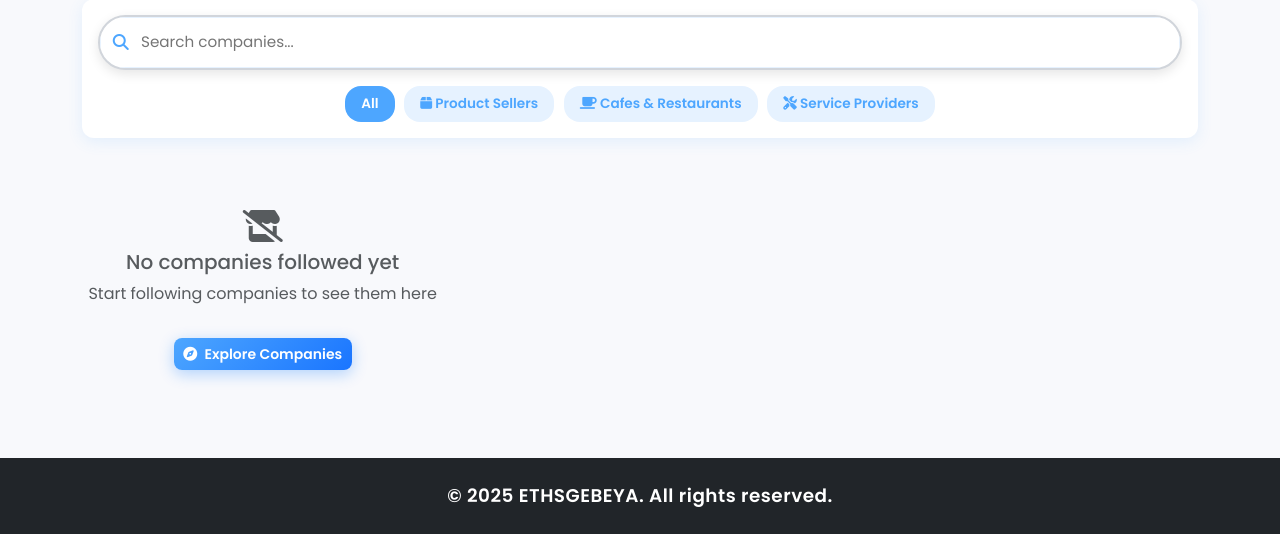
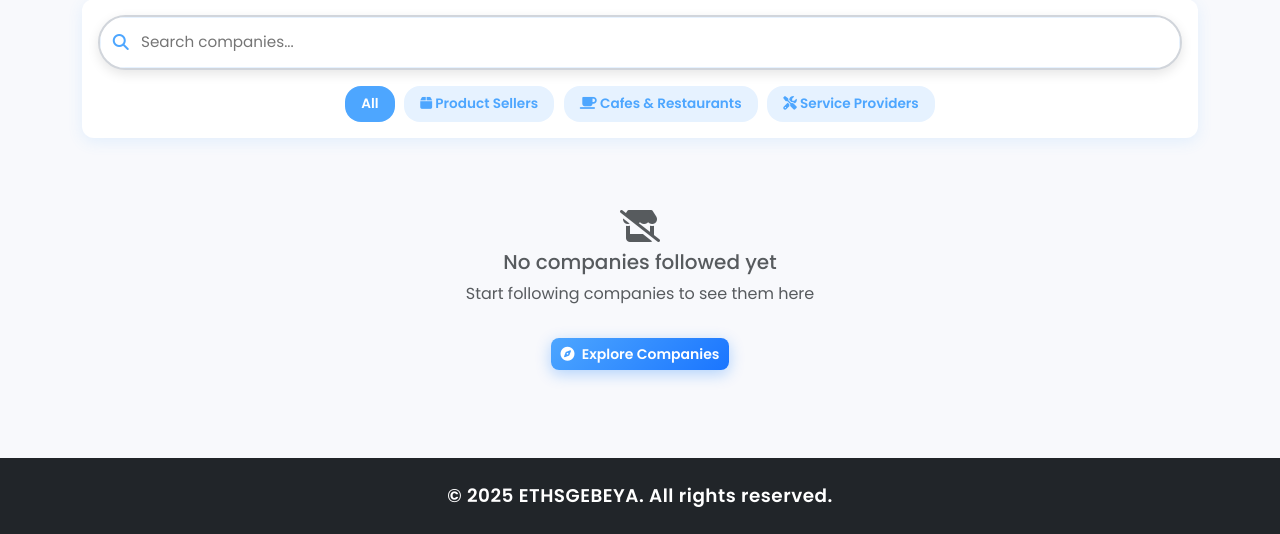
Before and after one commit to ethsgeva/ethsgebeya, a Django app: page /companies/ in a window 1280 px wide. Shown: the part 266-800 px from the top of the page. Run offline with Django 3.2, Linux system fonts and the light colour scheme; data that the repository does not hold is empty.

Commit message:
UI: Masonry-style columns for companies grids to remove white gaps; instant empty-state toggle after last unfollow

```diff
--- a/ETHSGEBEYA/templates/ethsgebeya/companies.html
+++ b/ETHSGEBEYA/templates/ethsgebeya/companies.html
@@ -15,8 +15,9 @@
     .filter-tags{ display:flex; gap:.6rem; flex-wrap:wrap; justify-content:center; }
     .filter-tag{ padding:.5rem 1rem; background:var(--brand-light); border:none; border-radius:16px; cursor:pointer; font-weight:600; color:var(--brand-color); font-size:.85rem; }
     .filter-tag.active{ background:var(--brand-color); color:#fff; }
-    .companies-grid{ display:grid; grid-template-columns:1fr; gap:1rem; }
-    .company-card{ background:#fff; border-radius:12px; overflow:hidden; box-shadow:var(--shadow); border:1.5px solid var(--brand-light); }
+    /* Masonry-style columns to avoid large white gaps */
+    .companies-grid{ column-count:1; column-gap:1rem; }
+    .company-card{ background:#fff; border-radius:12px; overflow:hidden; box-shadow:var(--shadow); border:1.5px solid var(--brand-light); display:inline-block; width:100%; margin:0 0 1rem; break-inside:avoid; }
     .company-card::before{ content:''; display:block; height:3px; background:var(--brand-gradient); }
     .company-header{ padding:1rem; display:flex; gap:.8rem; }
     .company-avatar{ width:50px; height:50px; border-radius:12px; display:flex; align-items:center; justify-content:center; color:#fff; font-weight:700; background:var(--brand-gradient); overflow:hidden; }
@@ -27,8 +28,8 @@
     .btn{ padding:.35rem .6rem; border-radius:8px; font-weight:600; font-size:.875rem; }
     .btn-primary{ background:var(--brand-gradient); color:#fff; }
     .btn-secondary{ background:transparent; border:1.5px solid var(--brand-color); color:var(--brand-color); }
-    @media(min-width:768px){ .companies-grid{ grid-template-columns:repeat(2,1fr); } }
-    @media(min-width:1024px){ .companies-grid{ grid-template-columns:repeat(3,1fr); } }
+    @media(min-width:768px){ .companies-grid{ column-count:2; } }
+    @media(min-width:1024px){ .companies-grid{ column-count:3; } }
 </style>
 {% endblock %}
 
@@ -50,6 +51,14 @@
             <button class="filter-tag" data-category="cafe_restaurant"><i class="fas fa-coffee"></i> Cafes & Restaurants</button>
             <button class="filter-tag" data-category="service_provider"><i class="fas fa-tools"></i> Service Providers</button>
         </div>
+    </div>
+
+    <!-- Empty state container (toggled by JS when last card removed) -->
+    <div id="emptyFollowedState" class="text-center text-muted py-5 w-100" style="display: {% if followed_sellers %}none{% else %}block{% endif %};">
+        <i class="fas fa-store-slash fa-2x d-block mb-2"></i>
+        <h5>No companies followed yet</h5>
+        <p>Start following companies to see them here</p>
+        <a href="{% url 'companies_explore' %}" class="btn btn-primary mt-3"><i class="fas fa-compass me-1"></i> Explore Companies</a>
     </div>
 
     <div class="companies-grid" id="followedGrid">
@@ -99,13 +108,6 @@
                 </form>
             </div>
         </div>
-        {% empty %}
-        <div class="text-center text-muted py-5 w-100">
-            <i class="fas fa-store-slash fa-2x d-block mb-2"></i>
-            <h5>No companies followed yet</h5>
-            <p>Start following companies to see them here</p>
-            <a href="{% url 'companies_explore' %}" class="btn btn-primary mt-3"><i class="fas fa-compass me-1"></i> Explore Companies</a>
-        </div>
         {% endfor %}
     </div>
 </div>
@@ -134,7 +136,14 @@
                         else{ btn.innerHTML='<i class="fas fa-user-plus me-1"></i> Follow';
                             // On followed page, remove card when unfollowed
                             const grid=document.getElementById('followedGrid');
-                            if(grid && card && grid.contains(card)){ card.remove(); }
+                            if(grid && card && grid.contains(card)){
+                                card.remove();
+                                // If no more cards, show empty state instantly
+                                if(!grid.querySelector('.company-card')){
+                                    const es=document.getElementById('emptyFollowedState');
+                                    if(es){ es.style.display='block'; }
+                                }
+                            }
                         }
                     }
                 }catch(err){ console.error(err); }
```
Also changed, not shown: ETHSGEBEYA/templates/ethsgebeya/explore_companies.html (+5 -4 lines).
